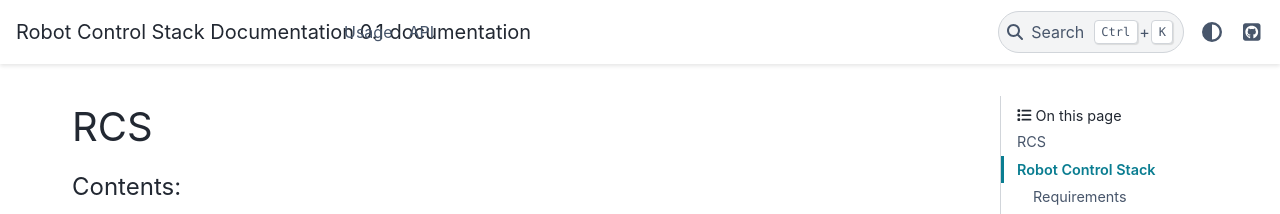
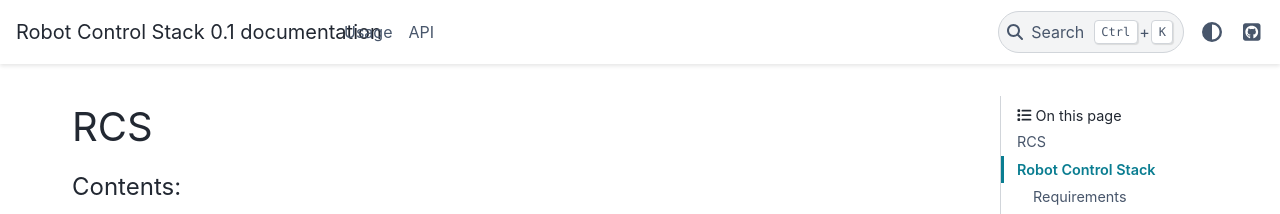
Before and after one commit to RobotControlStack/rcs-docs, a Sphinx documentation site: the page built from docs/index.md, in a window 1280 px wide. Shown: the top 214 px of the page. Built offline with Sphinx 7.4.7 and the PyData theme 0.15.4, drawn with Linux system fonts in a browser that asks for light colours.

Commit message:
- change the name of the project

```diff
--- a/docs/conf.py
+++ b/docs/conf.py
@@ -2,7 +2,7 @@ import os
 import sys
 sys.path.insert(0, os.path.abspath('..'))
 
-project = 'Robot Control Stack Documentation'
+project = 'Robot Control Stack'
 author = 'Khaled Gamal'
 release = '0.1'
 
```
